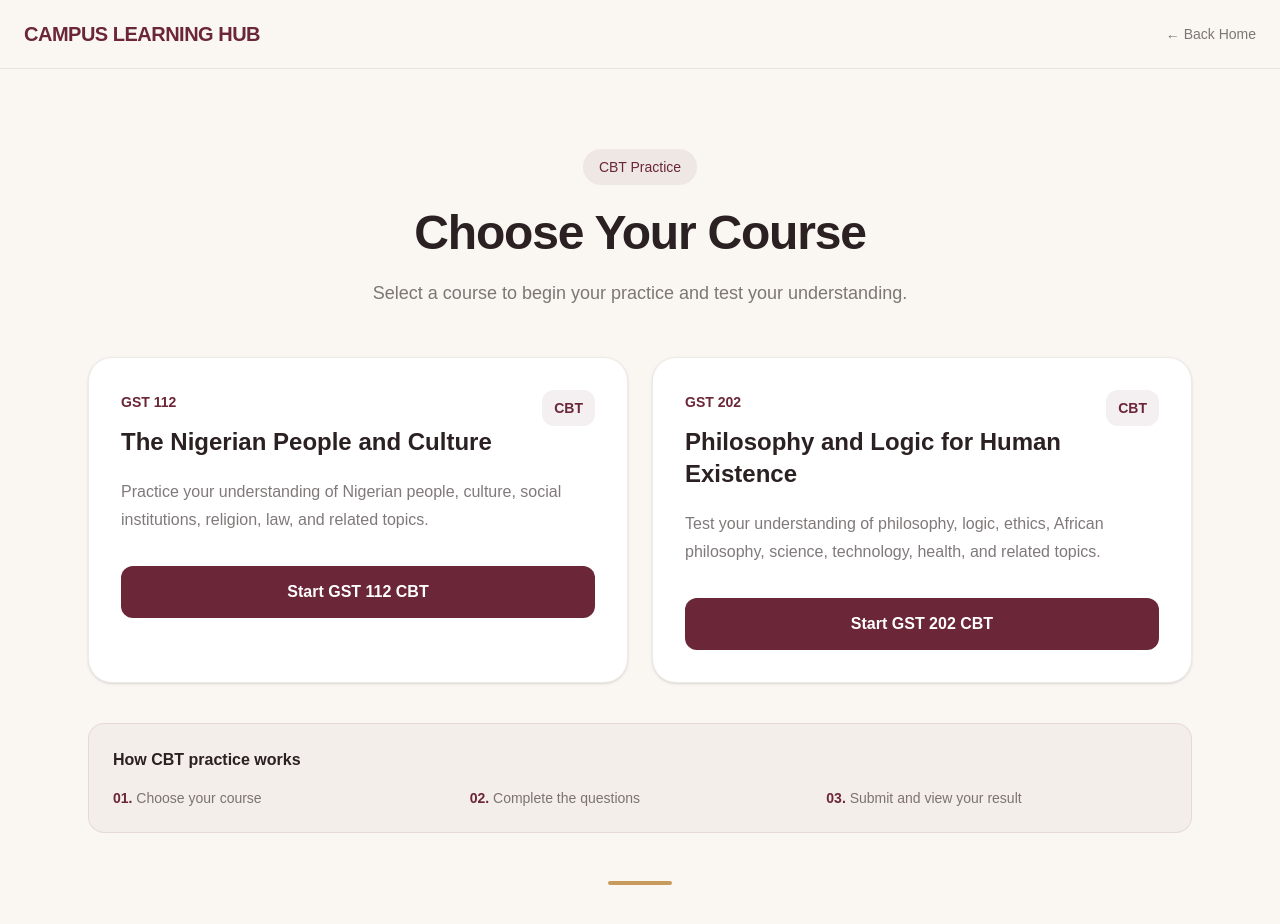
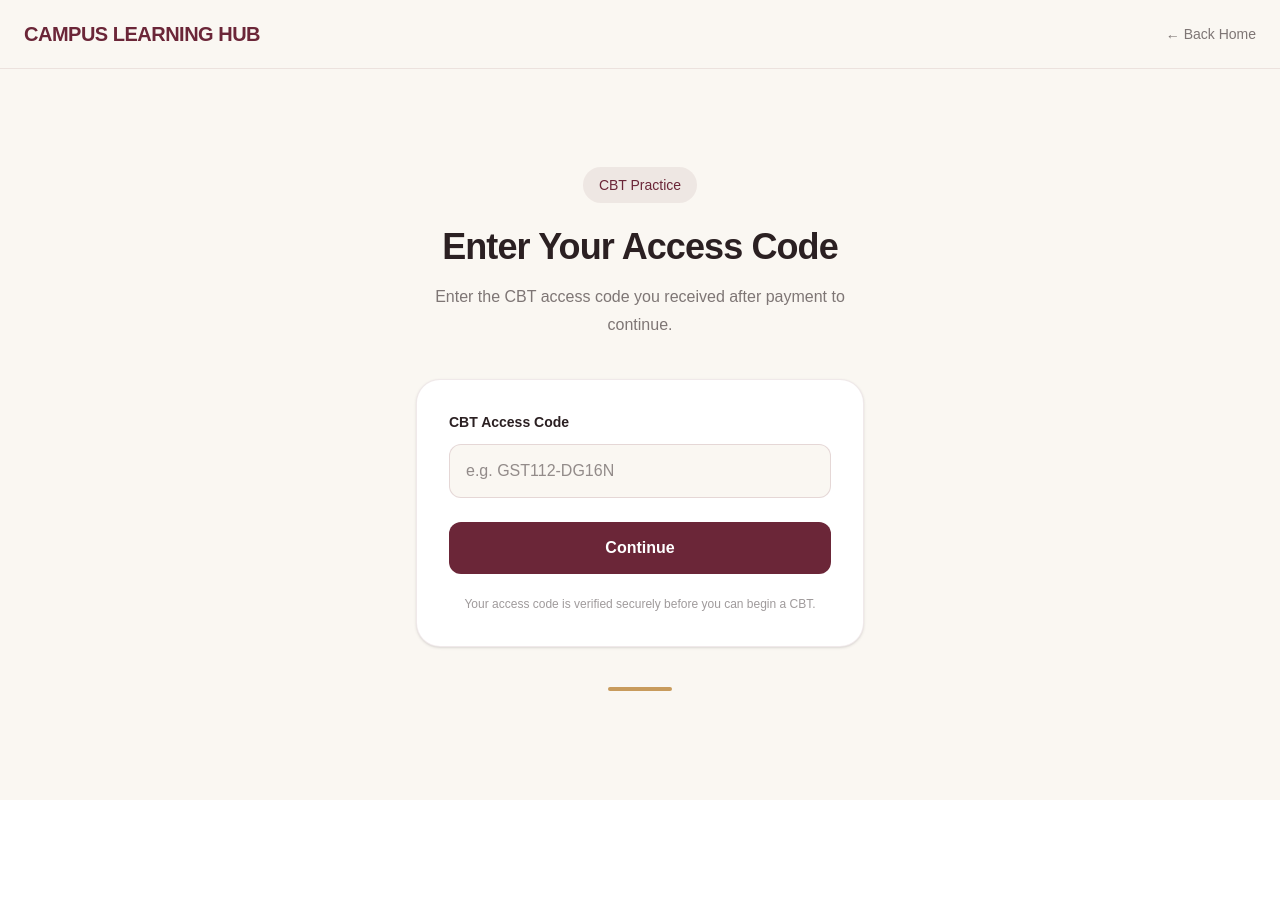
Before and after one commit to deborahasuquo531-star/Campus-Learning-Hub-Frontend, a Next.js app: page /cbt in a window 1280 px wide. Shown: the top 924 px of the page. After the commit the page ends 800 px from the top, so only its background shows below. Built offline with nearby package versions, Linux system fonts and the light colour scheme.

Commit message:
Add CBT access code flow

```diff
--- a/app/cbt/page.tsx
+++ b/app/cbt/page.tsx
@@ -1,4 +1,7 @@
+"use client";
+
 import Link from "next/link";
+import { useState } from "react";
 
 const courses = [
   {
@@ -17,10 +20,169 @@ const courses = [
   },
 ];
 
+const API_URL =
+  "https://learning-made-easy-backend.vercel.app";
+
 export default function CBTPage() {
+  const [accessCode, setAccessCode] = useState("");
+  const [verifiedCode, setVerifiedCode] = useState<string | null>(null);
+  const [showCourses, setShowCourses] = useState(false);
+  const [loading, setLoading] = useState(false);
+  const [error, setError] = useState("");
+
+  async function verifyAccessCode() {
+    const code = accessCode.trim().toUpperCase();
+
+    if (!code) {
+      setError("Please enter your CBT access code.");
+      return;
+    }
+
+    setLoading(true);
+    setError("");
+
+    try {
+      const response = await fetch(
+        `${API_URL}/api/cbt/access/verify`,
+        {
+          method: "POST",
+          headers: {
+            "Content-Type": "application/json",
+          },
+          body: JSON.stringify({
+            access_code: code,
+          }),
+        }
+      );
+
+      const data = await response.json();
+
+      if (!response.ok || !data.success) {
+        throw new Error(
+          data.message || "Invalid or inactive access code."
+        );
+      }
+
+      sessionStorage.setItem("cbtAccessCode", code);
+
+      if (data.student) {
+        sessionStorage.setItem(
+          "cbtStudent",
+          JSON.stringify(data.student)
+        );
+      }
+
+      setVerifiedCode(code);
+      setShowCourses(true);
+    } catch (error) {
+      console.error("CBT access verification failed:", error);
+
+      setError(
+        error instanceof Error
+          ? error.message
+          : "Unable to verify your access code. Please try again."
+      );
+    } finally {
+      setLoading(false);
+    }
+  }
+
+  if (!showCourses) {
+    return (
+      <main className="min-h-screen bg-[#FAF7F2] text-[#2B2022]">
+        <header className="border-b border-[#6B2638]/10 bg-[#FAF7F2]">
+          <div className="mx-auto flex max-w-7xl items-center justify-between px-6 py-5">
+            <Link
+              href="/"
+              className="text-xl font-bold tracking-tight text-[#6B2638]"
+            >
+              CAMPUS LEARNING HUB
+            </Link>
+
+            <Link
+              href="/"
+              className="text-sm font-medium text-[#2B2022]/60 transition hover:text-[#6B2638]"
+            >
+              ← Back Home
+            </Link>
+          </div>
+        </header>
+
+        <section className="flex min-h-[calc(100vh-80px)] items-center justify-center px-6 py-16">
+          <div className="w-full max-w-md">
+            <div className="text-center">
+              <span className="inline-flex rounded-full bg-[#6B2638]/8 px-4 py-2 text-sm font-medium text-[#6B2638]">
+                CBT Practice
+              </span>
+
+              <h1 className="mt-6 text-4xl font-bold tracking-tight text-[#2B2022]">
+                Enter Your Access Code
+              </h1>
+
+              <p className="mt-4 leading-7 text-[#2B2022]/60">
+                Enter the CBT access code you received after payment
+                to continue.
+              </p>
+            </div>
+
+            <div className="mt-10 rounded-3xl border border-[#6B2638]/10 bg-white p-8 shadow-sm">
+              <label
+                htmlFor="accessCode"
+                className="block text-sm font-semibold text-[#2B2022]"
+              >
+                CBT Access Code
+              </label>
+
+              <input
+                id="accessCode"
+                type="text"
+                value={accessCode}
+                onChange={(event) => {
+                  setAccessCode(event.target.value.toUpperCase());
+                  setError("");
+                }}
+                onKeyDown={(event) => {
+                  if (event.key === "Enter") {
+                    verifyAccessCode();
+                  }
+                }}
+                placeholder="e.g. GST112-DG16N"
+                autoComplete="off"
+                className="mt-3 w-full rounded-xl border border-[#6B2638]/15 bg-[#FAF7F2] px-4 py-3.5 font-medium uppercase tracking-wider text-[#2B2022] outline-none transition placeholder:normal-case placeholder:tracking-normal focus:border-[#6B2638] focus:ring-2 focus:ring-[#6B2638]/10"
+              />
+
+              {error && (
+                <div className="mt-4 rounded-xl border border-red-200 bg-red-50 px-4 py-3">
+                  <p className="text-sm font-medium text-red-700">
+                    {error}
+                  </p>
+                </div>
+              )}
+
+              <button
+                type="button"
+                onClick={verifyAccessCode}
+                disabled={loading}
+                className="mt-6 w-full rounded-xl bg-[#6B2638] px-5 py-3.5 font-semibold text-white transition hover:bg-[#561E2D] disabled:cursor-not-allowed disabled:opacity-60"
+              >
+                {loading ? "Verifying Access..." : "Continue"}
+              </button>
+
+              <p className="mt-5 text-center text-xs leading-5 text-[#2B2022]/45">
+                Your access code is verified securely before you can
+                begin a CBT.
+              </p>
+            </div>
+
+            <div className="mx-auto mt-10 h-1 w-16 rounded-full bg-[#C89B5D]" />
+          </div>
+        </section>
+      </main>
+    );
+  }
+
   return (
     <main className="min-h-screen bg-[#FAF7F2] text-[#2B2022]">
-      {/* Header */}
       <header className="border-b border-[#6B2638]/10 bg-[#FAF7F2]">
         <div className="mx-auto flex max-w-7xl items-center justify-between px-6 py-5">
           <Link
@@ -30,16 +192,22 @@ export default function CBTPage() {
             CAMPUS LEARNING HUB
           </Link>
 
-          <Link
-            href="/"
+          <button
+            type="button"
+            onClick={() => {
+              sessionStorage.removeItem("cbtAccessCode");
+              sessionStorage.removeItem("cbtStudent");
+              setVerifiedCode(null);
+              setShowCourses(false);
+              setAccessCode("");
+            }}
             className="text-sm font-medium text-[#2B2022]/60 transition hover:text-[#6B2638]"
           >
-            ← Back Home
-          </Link>
+            Change Code
+          </button>
         </div>
       </header>
 
-      {/* Main */}
       <section className="mx-auto max-w-6xl px-6 py-16 md:py-20">
         <div className="text-center">
           <span className="inline-flex rounded-full bg-[#6B2638]/8 px-4 py-2 text-sm font-medium text-[#6B2638]">
@@ -51,11 +219,17 @@ export default function CBTPage() {
           </h1>
 
           <p className="mx-auto mt-5 max-w-2xl text-lg leading-8 text-[#2B2022]/60">
-            Select a course to begin your practice and test your understanding.
+            Your access code has been verified. Select a course to
+            begin your practice.
           </p>
+
+          {verifiedCode && (
+            <p className="mt-3 text-sm font-semibold text-[#6B2638]">
+              Access verified
+            </p>
+          )}
         </div>
 
-        {/* Course Cards */}
         <div className="mt-12 grid gap-6 md:grid-cols-2">
           {courses.map((course) => (
             <div
@@ -92,7 +266,6 @@ export default function CBTPage() {
           ))}
         </div>
 
-        {/* How it works */}
         <div className="mt-10 rounded-2xl border border-[#6B2638]/10 bg-[#6B2638]/4 p-6">
           <h3 className="font-semibold text-[#2B2022]">
             How CBT practice works
@@ -100,23 +273,28 @@ export default function CBTPage() {
 
           <div className="mt-4 grid gap-4 text-sm text-[#2B2022]/60 md:grid-cols-3">
             <div>
-              <span className="font-semibold text-[#6B2638]">01.</span>{" "}
+              <span className="font-semibold text-[#6B2638]">
+                01.
+              </span>{" "}
+              Verify your access
+            </div>
+
+            <div>
+              <span className="font-semibold text-[#6B2638]">
+                02.
+              </span>{" "}
               Choose your course
             </div>
 
             <div>
-              <span className="font-semibold text-[#6B2638]">02.</span>{" "}
-              Complete the questions
-            </div>
-
-            <div>
-              <span className="font-semibold text-[#6B2638]">03.</span>{" "}
-              Submit and view your result
+              <span className="font-semibold text-[#6B2638]">
+                03.
+              </span>{" "}
+              Complete the CBT and view your result
             </div>
           </div>
         </div>
 
-        {/* Small accent */}
         <div className="mx-auto mt-12 h-1 w-16 rounded-full bg-[#C89B5D]" />
       </section>
     </main>
```
